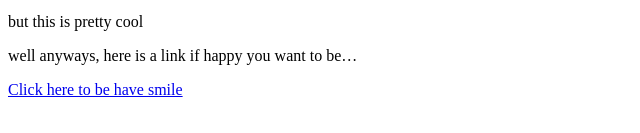
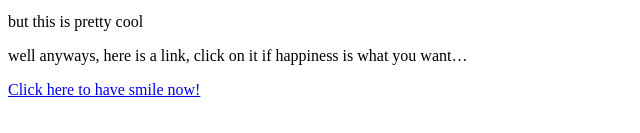
Before and after one commit to Frajer2464/HelloPeople, a plain HTML site: page index.html in a window 1280 px wide. Shown: the part 397-530 px from the top of the page, without its empty margins (0-640 px from the left). Drawn offline with Linux system fonts and the light colour scheme.

Commit message:
Update index.html

```diff
--- a/index.html
+++ b/index.html
@@ -1,11 +1,11 @@
 <h1>THIS IS ME FRIEND!</h1>
 <h3>Its orangutangu!!!</h3>
-<img src="https://images6.alphacoders.com/696/thumb-350-696789.jpg" width="350" height="219"
+<img src="https://images6.alphacoders.com/915/thumb-350-915363.jpg" width="350" height="219"
 alt="God damn it, you could have seen an orangutangu, but it failed to load" title="orangutangu's name is 3rRor… 4o4… rebooting…">
 <p>pretty cool, ain't</p>
 <p>Oh boii I turned british for a second there!</p>
 <p>but this is pretty cool</p>
-<p>well anyways, here is a link if happy you want to be…</p>
+<p>well anyways, here is a link, click on it if happiness is what you want…</p>
 <a href="https://www.youtube.com/watch?v=OLrYzY3jVPY">
-  Click here to be have smile
+  Click here to have smile now!
 </a>
```
